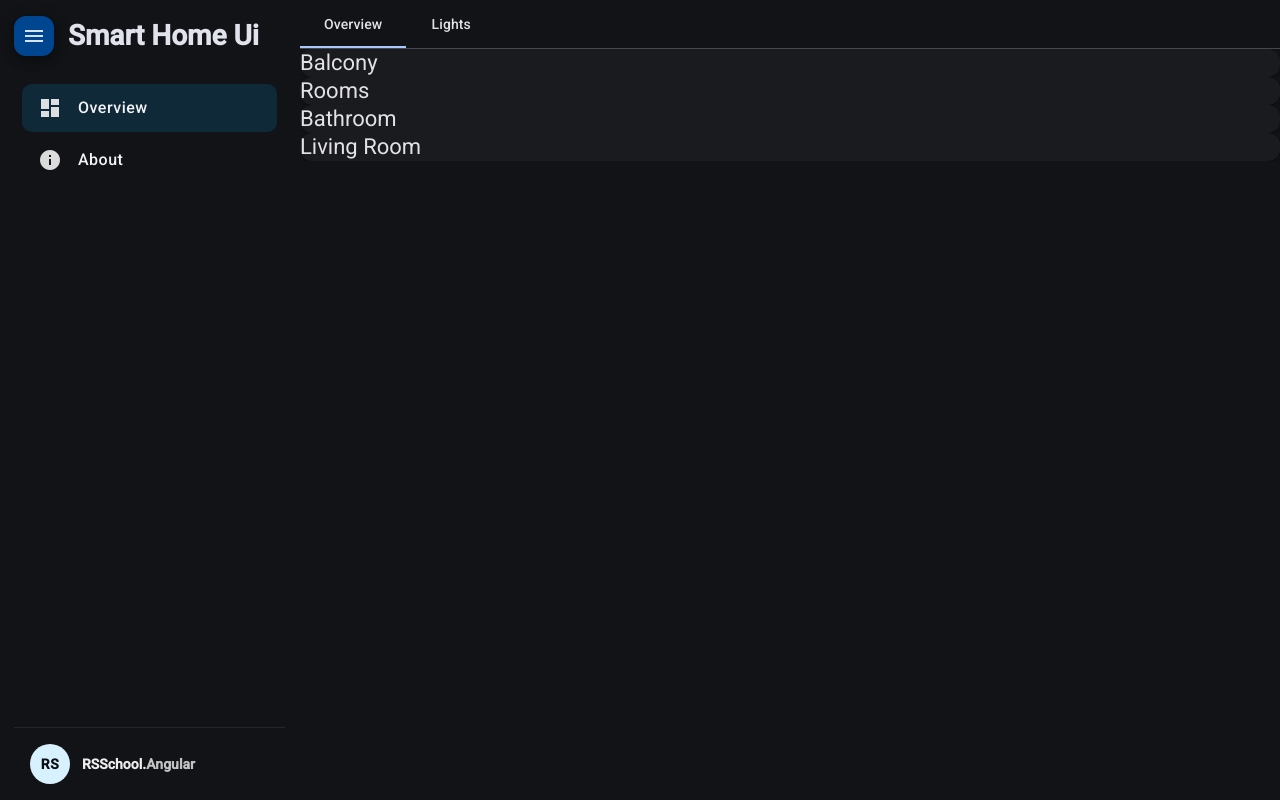
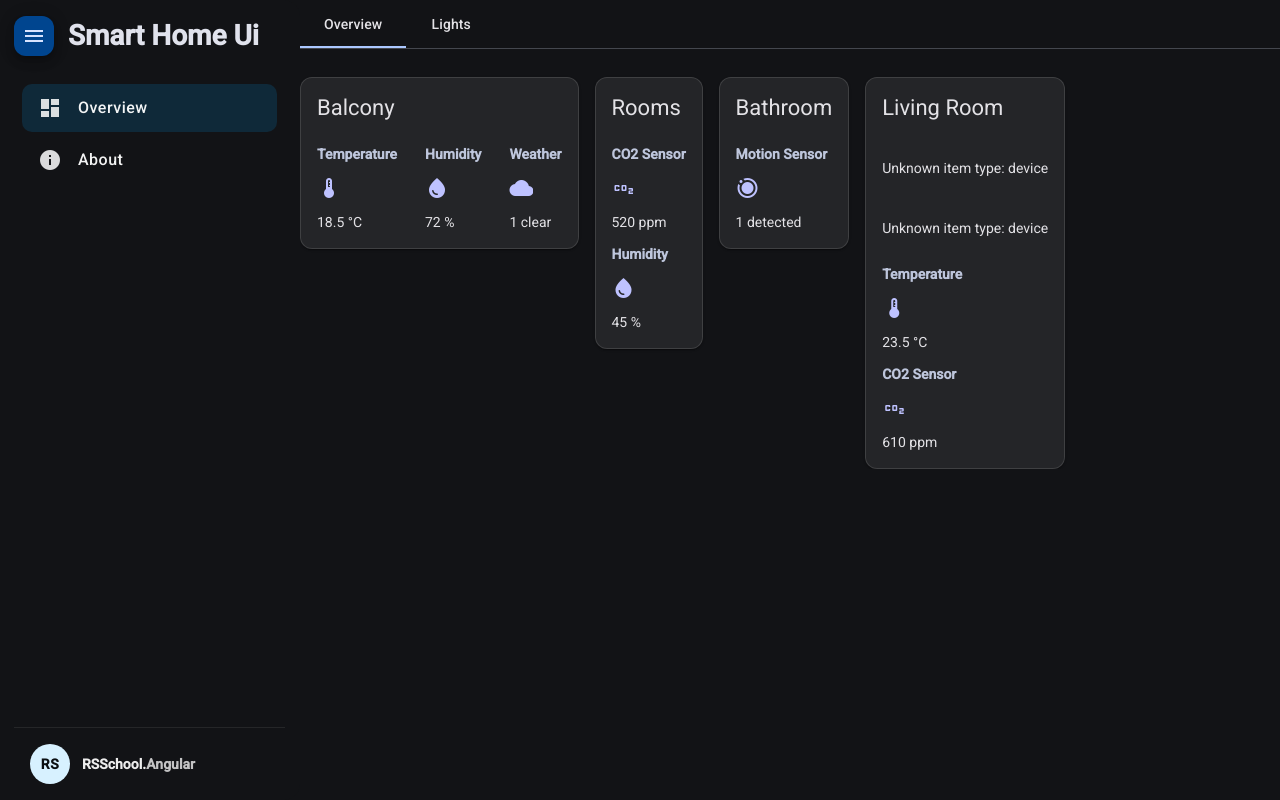
Before and after one commit to gerlinda137/smart-home, an Angular app: page / in a window 1280 px wide. Built offline with nearby package versions, Linux system fonts and the light colour scheme.

Commit message:
feat: sensor and horizontal card layout

```diff
--- a/src/app/components/card-list/card-list.scss
+++ b/src/app/components/card-list/card-list.scss
@@ -0,0 +1,6 @@
+.card-list {
+  display: flex;
+  flex-wrap: wrap;
+  gap: 16px;
+  padding-top: 2em;
+}
--- a/src/app/components/card-list/card/card.html
+++ b/src/app/components/card-list/card/card.html
@@ -1,3 +1,22 @@
 <mat-card class="card">
   <mat-card-title class="card__title">{{ card.title }}</mat-card-title>
+
+  <div class="card__items" [class]="layoutClass">
+    @for (item of card.items; track item.label) {
+    @switch (item.type) {
+    @case ('sensor') {
+    <app-sensor [sensor]="item"></app-sensor>
+    }
+    @default {
+    <p>Unknown item type: {{ item.type }}</p>
+    }
+    }
+    }
+  </div>
+
+
+
+
+
+
 </mat-card>
--- a/src/app/components/card-list/card/card.scss
+++ b/src/app/components/card-list/card/card.scss
@@ -0,0 +1,32 @@
+.card {
+  display: flex;
+  padding: 16px;
+  border-radius: 12px;
+  background: rgba(255, 255, 255, 0.08);
+  border: 1px solid rgba(255, 255, 255, 0.12);
+}
+
+.card__title {
+  margin-bottom: 1em;
+}
+
+.card__items {
+  display: flex;
+  gap: 2em;
+}
+
+.card__horizontal {
+  display: flex;
+  gap: 2em;
+  align-items: center;
+}
+
+.card__vertical {
+  display: flex;
+  flex-direction: column;
+  gap: 12px;
+}
+
+.card__single-device {
+  display: block;
+}
--- a/src/app/components/card-list/card/card.ts
+++ b/src/app/components/card-list/card/card.ts
@@ -1,13 +1,28 @@
 import { Component, Input } from '@angular/core';
 import { MatCardModule } from '@angular/material/card';
 import { CardModel } from '../../../../models/types';
+import { Sensor } from './sensor/sensor';
 
 @Component({
   selector: 'app-card',
-  imports: [MatCardModule],
+  standalone: true,
+  imports: [MatCardModule, Sensor],
   templateUrl: './card.html',
   styleUrl: './card.scss',
 })
 export class Card {
   @Input({ required: true }) card!: CardModel;
+
+  protected get layoutClass(): string {
+    switch (this.card.layout) {
+      case 'horizontalLayout':
+        return 'card__horizontal';
+      case 'verticalLayout':
+        return 'card__vertical';
+      case 'singleDevice':
+        return 'card__single-device';
+      default:
+        return '';
+    }
+  }
 }
--- /dev/null
+++ b/src/app/components/card-list/card/sensor/sensor.html
@@ -0,0 +1,3 @@
+<h3 class="sensor__title">{{ sensor.label}}</h3>
+<mat-icon class="sensor__icon">{{ sensor.icon }}</mat-icon>
+<span class="sensor__value">{{ sensor.value.amount }} {{ sensor.value.unit }}</span>
--- /dev/null
+++ b/src/app/components/card-list/card/sensor/sensor.scss
@@ -0,0 +1,14 @@
+:host {
+  display: flex;
+  flex-direction: column;
+  gap: 12px;
+}
+
+.sensor__title {
+  font-size: 0.875rem;
+  margin: 0;
+  color: var(--mat-sys-secondary);
+}
+.sensor__icon {
+  color: var(--mat-sys-tertiary);
+}
--- /dev/null
+++ b/src/app/components/card-list/card/sensor/sensor.ts
@@ -0,0 +1,14 @@
+import { Component, Input } from '@angular/core';
+import { MatIconModule } from '@angular/material/icon';
+import { SensorItem } from '../../../../../models/types';
+
+@Component({
+  selector: 'app-sensor',
+  standalone: true,
+  imports: [MatIconModule],
+  templateUrl: './sensor.html',
+  styleUrl: './sensor.scss',
+})
+export class Sensor {
+  @Input({ required: true }) sensor!: SensorItem;
+}
```
Also changed, not shown: 1 other file (tests, documents, lock files or other folders).
